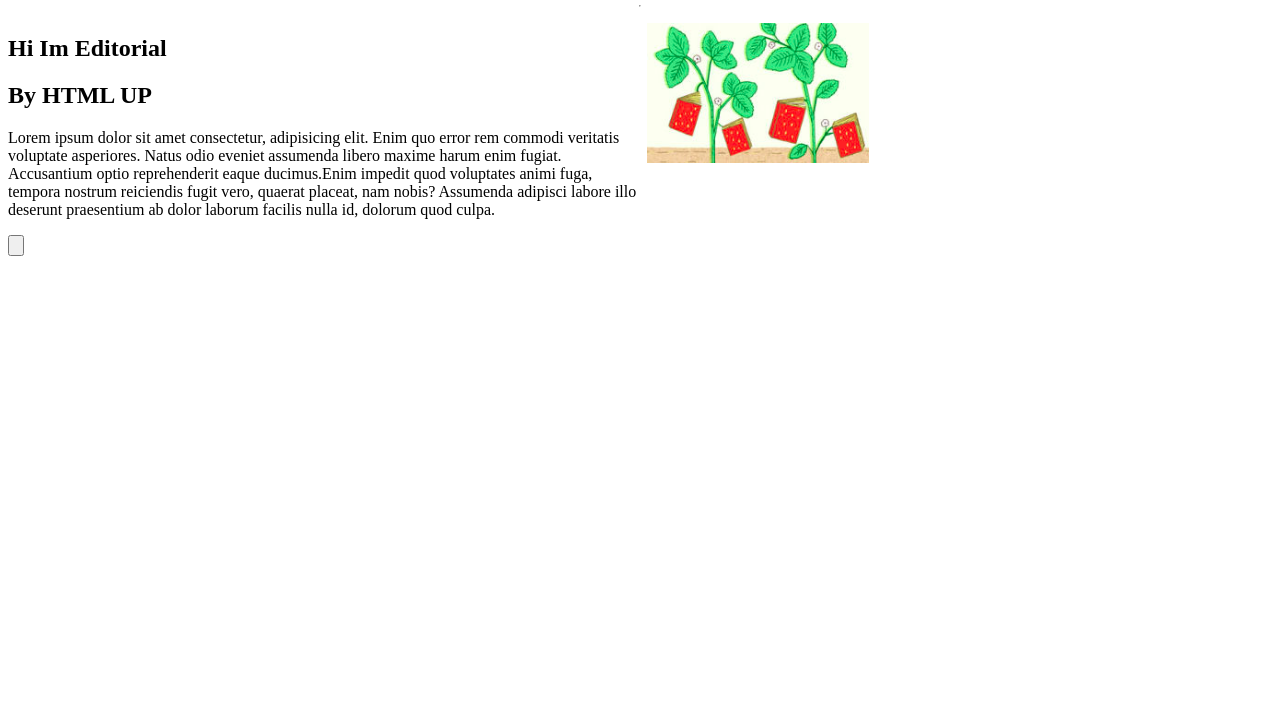
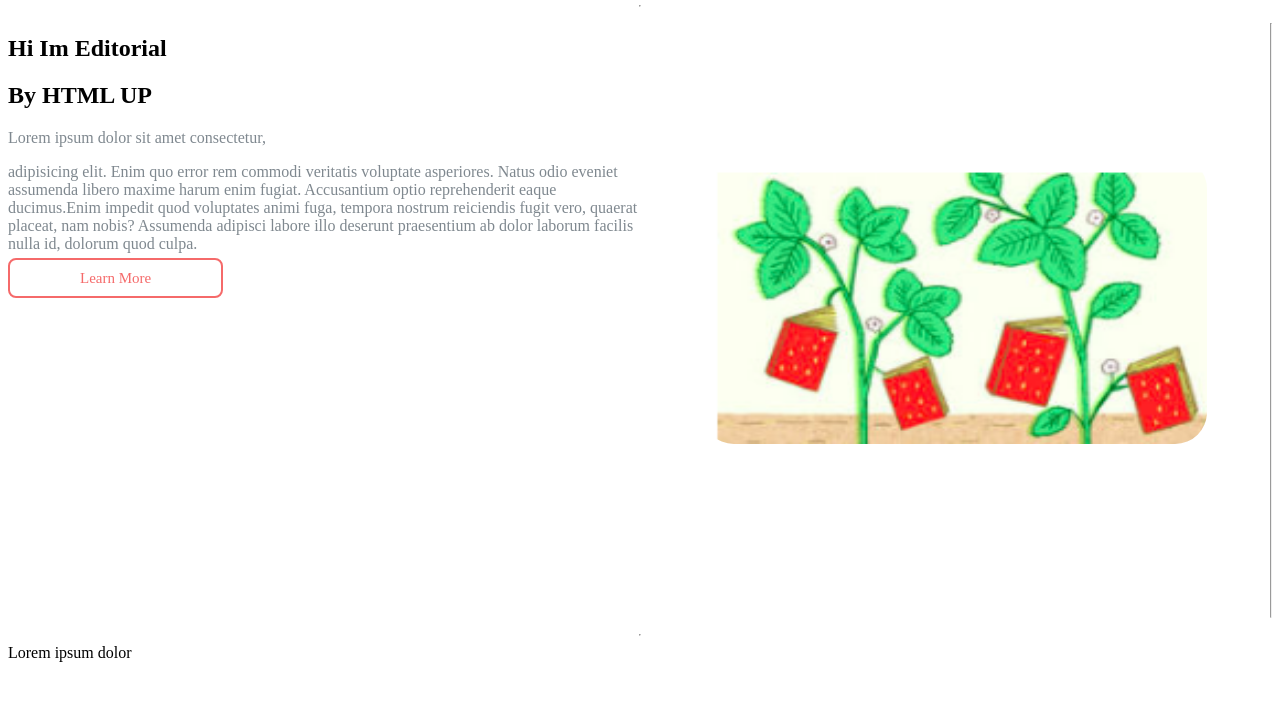
Before and after one commit to cortezle/WebPageFlex, a plain HTML site: page index.html in a window 1280 px wide. Shown: the part 93-794 px from the top of the page. Drawn offline with Linux system fonts and the light colour scheme.

Commit message:
edit page

```diff
--- a/index.html
+++ b/index.html
@@ -44,15 +44,19 @@
             <div class="item1">
                 <h2>Hi Im Editorial</h2>
                 <h2>By HTML UP</h2>
-                <p>Lorem ipsum dolor sit amet consectetur, adipisicing elit. Enim quo error rem commodi veritatis voluptate asperiores. Natus odio eveniet assumenda libero maxime harum enim fugiat. Accusantium optio reprehenderit eaque ducimus.Enim impedit quod voluptates animi fuga, tempora nostrum reiciendis fugit vero, quaerat placeat, nam nobis? Assumenda adipisci labore illo deserunt praesentium ab dolor laborum facilis nulla id, dolorum quod culpa.
-                </p>
-                <input type="button" value="">
+                <p class="parrafo">Lorem ipsum dolor sit amet consectetur, </p><p class="parrafo">adipisicing elit. Enim quo error rem commodi veritatis voluptate asperiores. Natus odio eveniet assumenda libero maxime harum enim fugiat. Accusantium optio reprehenderit eaque ducimus.Enim impedit quod voluptates animi fuga, tempora nostrum reiciendis fugit vero, quaerat placeat, nam nobis? Assumenda adipisci labore illo deserunt praesentium ab dolor laborum facilis nulla id, dolorum quod culpa.
+                    </p>
+
+                <a href="" class="hv buttoncustom">Learn More</a>
             </div>
 
             <div class="item2">
                 <img src="flor.png">
             </div>
+            <hr>
         </div>
+        <hr class="hrcustom">
+        <div class="flex2">Lorem ipsum dolor</div>
 
 
 </body>
--- a/style.css
+++ b/style.css
@@ -32,13 +32,44 @@ ul{
 }
 
 .item2{
+    display: flex;
+    flex-direction: column;
     flex-basis: 0;
     flex-grow: 1;
+    align-items: center;
+    padding-top: 10%;
+    padding-bottom: 10%;
 }
 img{
-    flex-grow: 1;
+    height: 80%;
+    width: 80%;
+    padding: 1em;
+    border-radius: 3em;
+    border-color: black;
+
 }
 
  .hrcustom{
-     color: red;
+     color: #f56a6a;
  }
+
+.buttoncustom{
+    background-color: white;
+    color: #f56a6a;
+    border: 2px solid #f56a6a;
+    font-size: 15px;
+    border-radius: 8px;
+    padding: 10px 70px;
+    width: 40%;
+    text-decoration: none;
+}
+
+.parrafo{
+    color: #7f888f;
+}
+
+a:hover {
+    background-color: rgba(255, 0, 0, 0.5);
+    visibility: visible;
+    color: black;
+}
```
